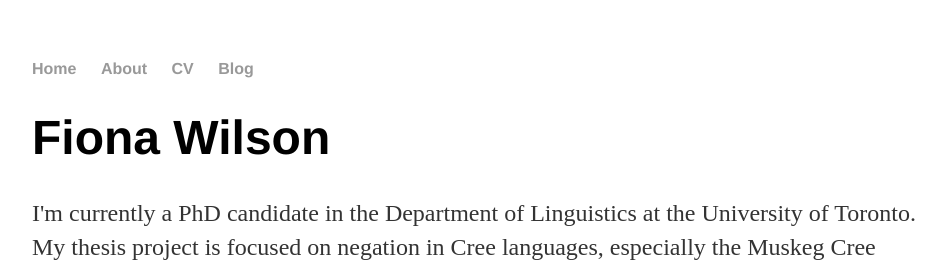
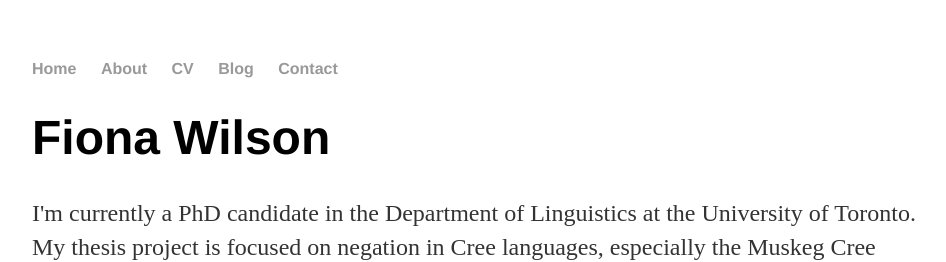
Before and after one commit to fwilson-603/fwilson-603.github.io, a Jekyll site: the page built from index.html, in a window 1280 px wide. Shown: the top 262 px of the page, without its empty margins (160-1106 px from the left). Built offline with Jekyll 4.4.1, drawn with Linux system fonts in a browser that asks for light colours.

Commit message:
Update default.html

```diff
--- a/_layouts/default.html
+++ b/_layouts/default.html
@@ -8,6 +8,7 @@
 		        	<li><a href="/about">About</a></li>
 	        		<li><a href="/cv">CV</a></li>
 	        		<li><a href="/blog">Blog</a></li>
+				<li><a href="/contact">Contact</a><li>
 	    		</ul>
 			</nav>
 			<div class="container">
```
